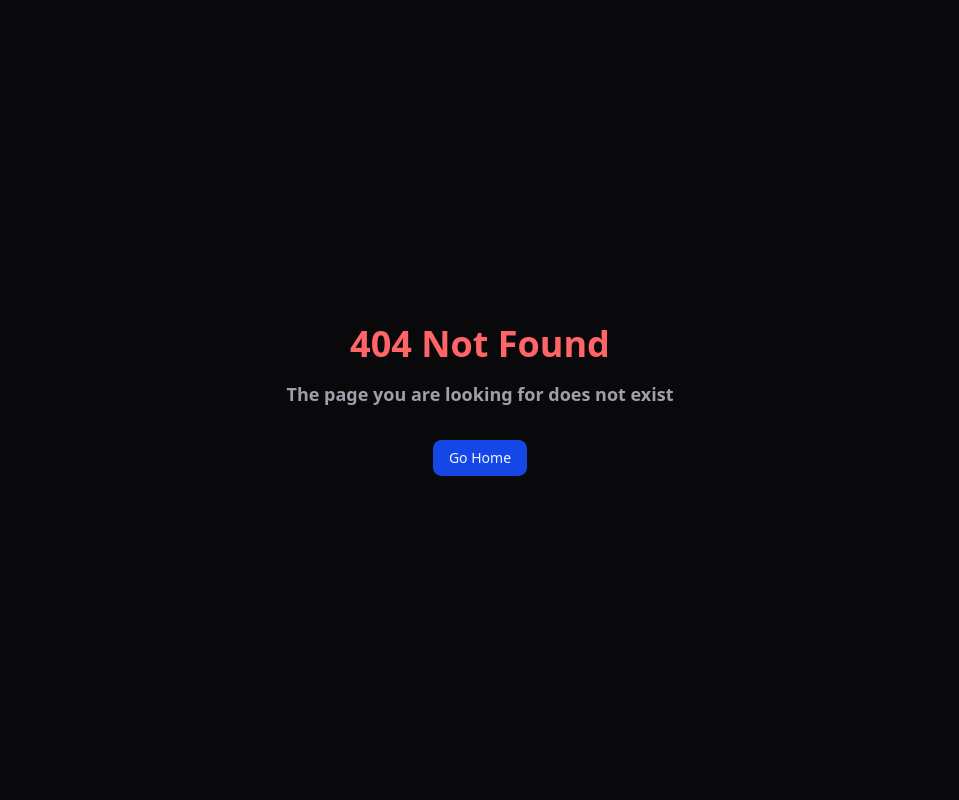
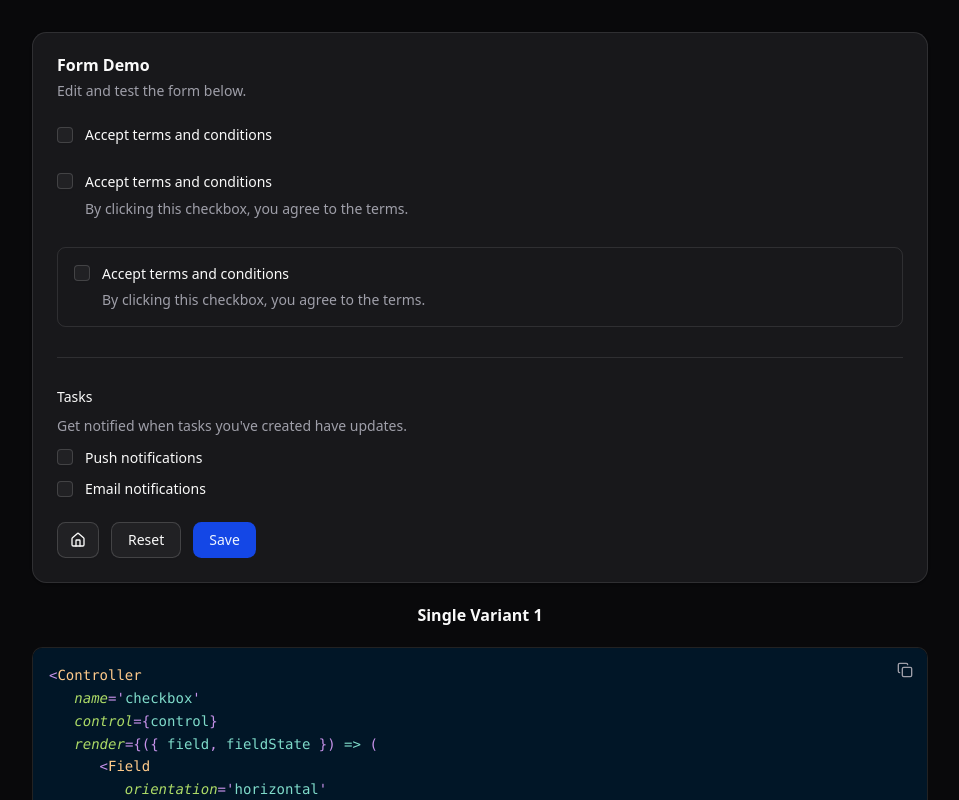
Before and after one commit to Mahmoud-Fares/form, a React (Vite) app: page /checkbox in a window 1280 px wide. Before the commit this address had no page. Shown: the top 800 px of the page, without its empty margins (160-1119 px from the left). Built offline with nearby package versions, Linux system fonts and the light colour scheme.

Commit message:
add the checkbox inputs page

```diff
--- /dev/null
+++ b/src/app/pages/checkbox.tsx
@@ -0,0 +1,94 @@
+import { zodResolver } from '@hookform/resolvers/zod';
+import { useForm } from 'react-hook-form';
+import z from 'zod';
+
+import { CodeBlock } from '@/shared/components/code-block';
+import { FormWrapper } from '@/shared/components/form-wrapper';
+import { CheckboxInput } from '@/shared/components/inputs/checkbox-input';
+import CheckboxInputCode from '@/shared/components/inputs/checkbox-input.tsx?raw';
+import { PageWrapper } from '@/shared/components/page-wrapper';
+import { extractSnippet } from '@/shared/lib/utils/extract-snippet';
+
+const tasks = [
+   {
+      id: 'push',
+      label: 'Push notifications',
+   },
+   {
+      id: 'email',
+      label: 'Email notifications',
+   },
+] as const;
+
+const checkboxInputSchema = z.object({
+   checkbox: z.boolean(),
+   tasks: z
+      .array(z.string())
+      .min(1, 'Please select at least one notification type.')
+      .refine(
+         (value) => value.every((task) => tasks.some((t) => t.id === task)),
+         {
+            message: 'Invalid notification type selected.',
+         }
+      ),
+});
+
+export type CheckboxFormValues = z.infer<typeof checkboxInputSchema>;
+
+export default function CheckboxPage() {
+   const form = useForm<CheckboxFormValues>({
+      resolver: zodResolver(checkboxInputSchema),
+      defaultValues: {
+         checkbox: false,
+         tasks: [],
+      },
+   });
+
+   return (
+      <PageWrapper>
+         <FormWrapper form={form} schema={checkboxInputSchema}>
+            <CheckboxInput />
+         </FormWrapper>
+
+         <h3 className='leading-none font-semibold'>Single Variant 1</h3>
+         <CodeBlock
+            code={extractSnippet(
+               CheckboxInputCode,
+               '{/* // demo-1 start */}',
+               '{/* // demo-1 end */}'
+            )}
+            language='tsx'
+         />
+
+         <h3 className='leading-none font-semibold'>Single Variant 2</h3>
+         <CodeBlock
+            code={extractSnippet(
+               CheckboxInputCode,
+               '{/* // demo-2 start */}',
+               '{/* // demo-2 end */}'
+            )}
+            language='tsx'
+         />
+
+         <h3 className='leading-none font-semibold'>Single Variant 3</h3>
+         <CodeBlock
+            code={extractSnippet(
+               CheckboxInputCode,
+               '{/* // demo-3 start */}',
+               '{/* // demo-3 end */}'
+            )}
+            language='tsx'
+         />
+
+         <h3 className='leading-none font-semibold'>Multi/Group</h3>
+         <CodeBlock
+            code={extractSnippet(
+               CheckboxInputCode,
+               '{/* // demo-4 start */}',
+               '{/* // demo-4 end */}'
+            )}
+            language='tsx'
+         />
+      </PageWrapper>
+   );
+}
--- a/src/app/pages/home.tsx
+++ b/src/app/pages/home.tsx
@@ -14,6 +14,10 @@ export default function Home() {
             <Item>
                <Link to='/schedule'>Schedule</Link>
             </Item>
+
+            <Item>
+               <Link to='/checkbox'>Checkbox</Link>
+            </Item>
          </ul>
       </div>
    );
--- a/src/app/router.tsx
+++ b/src/app/router.tsx
@@ -11,6 +11,7 @@ const AuthLayout = lazy(() => import('@/app/layouts/auth-layout'));
 const Home = lazy(() => import('@/app/pages/home'));
 const TextPage = lazy(() => import('@/app/pages/text'));
 const SchedulePage = lazy(() => import('@/app/pages/schedule'));
+const CheckboxPage = lazy(() => import('@/app/pages/checkbox'));
 
 const NotFound = lazy(() => import('@/app/pages/not-found'));
 
@@ -23,6 +24,7 @@ export const router = createBrowserRouter([
          { index: true, element: <Home /> },
          { path: 'text', element: <TextPage /> },
          { path: 'schedule', element: <SchedulePage /> },
+         { path: 'checkbox', element: <CheckboxPage /> },
          { path: '*', element: <NotFound /> },
       ],
    },
--- /dev/null
+++ b/src/shared/components/inputs/checkbox-input.tsx
@@ -0,0 +1,171 @@
+import { Controller, useFormContext } from 'react-hook-form';
+
+import { Checkbox } from '@/shared/components/ui/checkbox';
+import {
+   Field,
+   FieldContent,
+   FieldDescription,
+   FieldError,
+   FieldGroup,
+   FieldLabel,
+   FieldLegend,
+   FieldSeparator,
+   FieldSet,
+   FieldTitle,
+} from '@/shared/components/ui/field';
+
+// eslint-disable-next-line project-structure/independent-modules
+import type { CheckboxFormValues } from '@/app/pages/checkbox';
+
+const tasks = [
+   {
+      id: 'push',
+      label: 'Push notifications',
+   },
+   {
+      id: 'email',
+      label: 'Email notifications',
+   },
+] as const;
+
+export function CheckboxInput() {
+   const { control } = useFormContext<CheckboxFormValues>();
+
+   return (
+      <FieldGroup>
+         {/* // demo-1 start */}
+         <Controller
+            name='checkbox'
+            control={control}
+            render={({ field, fieldState }) => (
+               <Field
+                  orientation='horizontal'
+                  data-invalid={fieldState.invalid}
+               >
+                  <Checkbox
+                     id={field.name}
+                     checked={field.value}
+                     onCheckedChange={field.onChange}
+                     aria-invalid={fieldState.invalid}
+                  />
+
+                  <FieldLabel htmlFor={field.name}>
+                     Accept terms and conditions
+                  </FieldLabel>
+               </Field>
+            )}
+         />
+         {/* // demo-1 end */}
+
+         {/* // demo-2 start */}
+         <Controller
+            name='checkbox'
+            control={control}
+            render={({ field, fieldState }) => (
+               <Field
+                  orientation='horizontal'
+                  data-invalid={fieldState.invalid}
+               >
+                  <Checkbox
+                     id={field.name}
+                     checked={field.value}
+                     onCheckedChange={field.onChange}
+                     aria-invalid={fieldState.invalid}
+                  />
+
+                  <FieldContent>
+                     <FieldLabel htmlFor={field.name}>
+                        Accept terms and conditions
+                     </FieldLabel>
+                     <FieldDescription>
+                        By clicking this checkbox, you agree to the terms.
+                     </FieldDescription>
+                  </FieldContent>
+               </Field>
+            )}
+         />
+         {/* // demo-2 end */}
+
+         {/* // demo-3 start */}
+         <Controller
+            name='checkbox'
+            control={control}
+            render={({ field, fieldState }) => (
+               <FieldLabel>
+                  <Field
+                     orientation='horizontal'
+                     data-invalid={fieldState.invalid}
+                  >
+                     <Checkbox
+                        id={field.name}
+                        checked={field.value}
+                        onCheckedChange={field.onChange}
+                        aria-invalid={fieldState.invalid}
+                     />
+
+                     <FieldContent>
+                        <FieldTitle>Accept terms and conditions</FieldTitle>
+                        <FieldDescription>
+                           By clicking this checkbox, you agree to the terms.
+                        </FieldDescription>
+                     </FieldContent>
+                  </Field>
+               </FieldLabel>
+            )}
+         />
+         {/* // demo-3 end */}
+
+         <FieldSeparator />
+
+         {/* // demo-4 start */}
+         <Controller
+            name='tasks'
+            control={control}
+            render={({ field, fieldState }) => (
+               <FieldSet>
+                  <FieldLegend variant='label'>Tasks</FieldLegend>
+                  <FieldDescription>
+                     Get notified when tasks you&apos;ve created have updates.
+                  </FieldDescription>
+
+                  <FieldGroup data-slot='checkbox-group'>
+                     {tasks.map((task) => (
+                        <Field
+                           key={task.id}
+                           orientation='horizontal'
+                           data-invalid={fieldState.invalid}
+                        >
+                           <Checkbox
+                              id={`checkbox-${task.id}`}
+                              aria-invalid={fieldState.invalid}
+                              checked={field.value.includes(task.id)}
+                              onCheckedChange={(checked) => {
+                                 const newValue = checked
+                                    ? [...field.value, task.id]
+                                    : field.value.filter(
+                                         (value) => value !== task.id
+                                      );
+                                 field.onChange(newValue);
+                              }}
+                           />
+
+                           <FieldLabel
+                              htmlFor={`checkbox-${task.id}`}
+                              className='font-normal'
+                           >
+                              {task.label}
+                           </FieldLabel>
+                        </Field>
+                     ))}
+                  </FieldGroup>
+
+                  {fieldState.invalid && (
+                     <FieldError errors={[fieldState.error]} />
+                  )}
+               </FieldSet>
+            )}
+         />
+         {/* // demo-4 end */}
+      </FieldGroup>
+   );
+}
```
